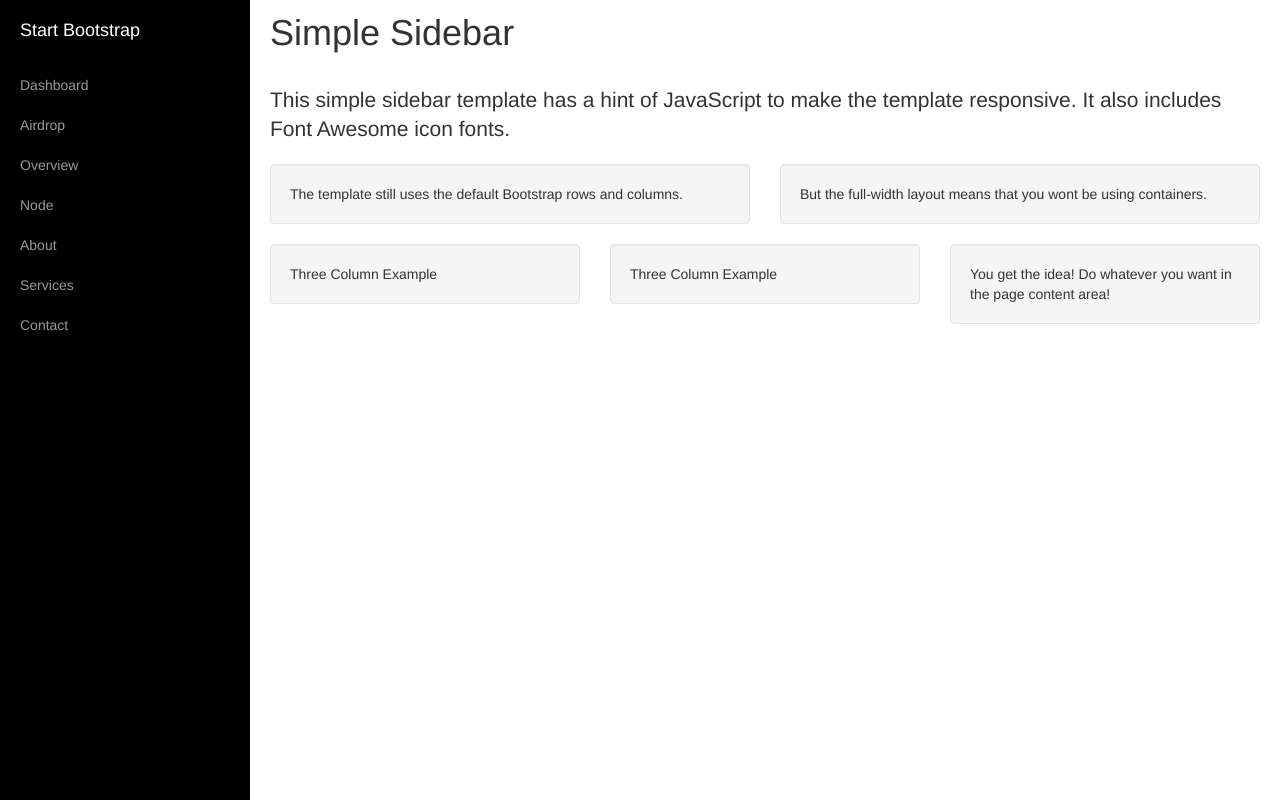
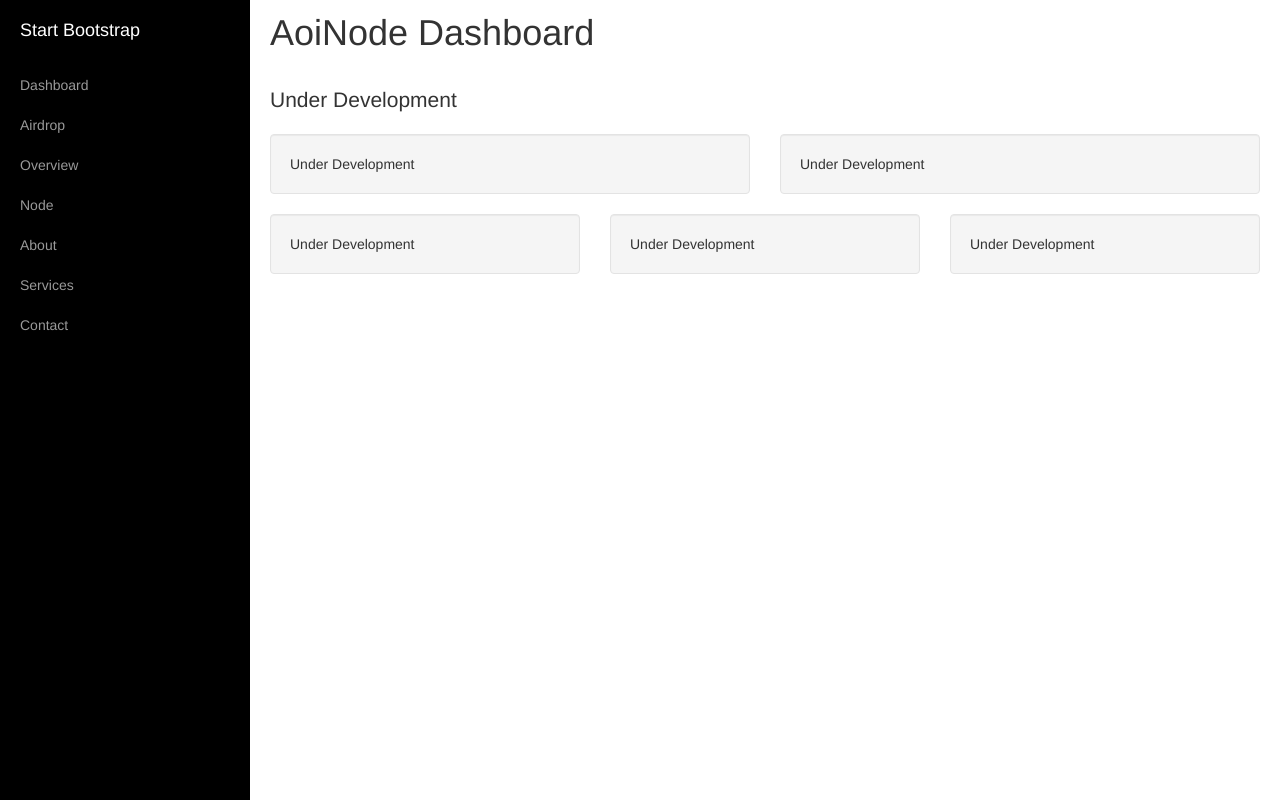
Before and after one commit to AoiNode/AoiNode, a plain HTML site: page index.html in a window 1280 px wide. Drawn offline with Linux system fonts and the light colour scheme.

Commit message:
Update index.html

```diff
--- a/index.html
+++ b/index.html
@@ -40,29 +40,29 @@
         <div class="content-header">
           <h1>
             <a id="menu-toggle" href="#" class="btn btn-default"><i class="icon-reorder"></i></a>
-            Simple Sidebar
+            AoiNode Dashboard
           </h1>
         </div>
         <!-- Keep all page content within the page-content inset div! -->
         <div class="page-content inset">
           <div class="row">
             <div class="col-md-12">
-              <p class="lead">This simple sidebar template has a hint of JavaScript to make the template responsive. It also includes Font Awesome icon fonts.</p>
+              <p class="lead">Under Development</p>
             </div>
             <div class="col-md-6">
-              <p class="well">The template still uses the default Bootstrap rows and columns.</p>
+              <p class="well">Under Development</p>
             </div>
             <div class="col-md-6">
-              <p class="well">But the full-width layout means that you wont be using containers.</p>
+              <p class="well">Under Development</p>
             </div>
             <div class="col-md-4">
-              <p class="well">Three Column Example</p>
+              <p class="well">Under Development</p>
             </div>
             <div class="col-md-4">
-              <p class="well">Three Column Example</p>
+              <p class="well">Under Development</p>
             </div>
             <div class="col-md-4">
-              <p class="well">You get the idea! Do whatever you want in the page content area!</p>
+              <p class="well">Under Development</p>
             </div>
           </div>
         </div>
```
